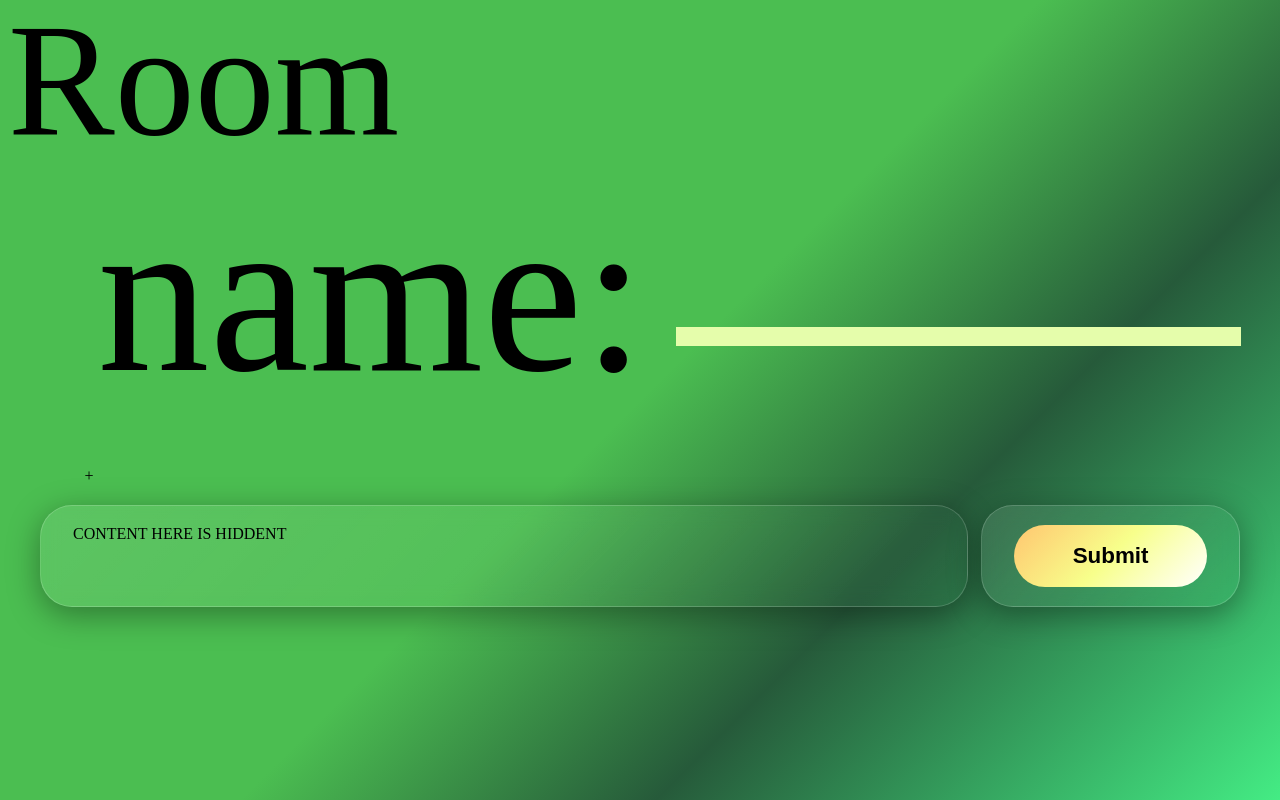
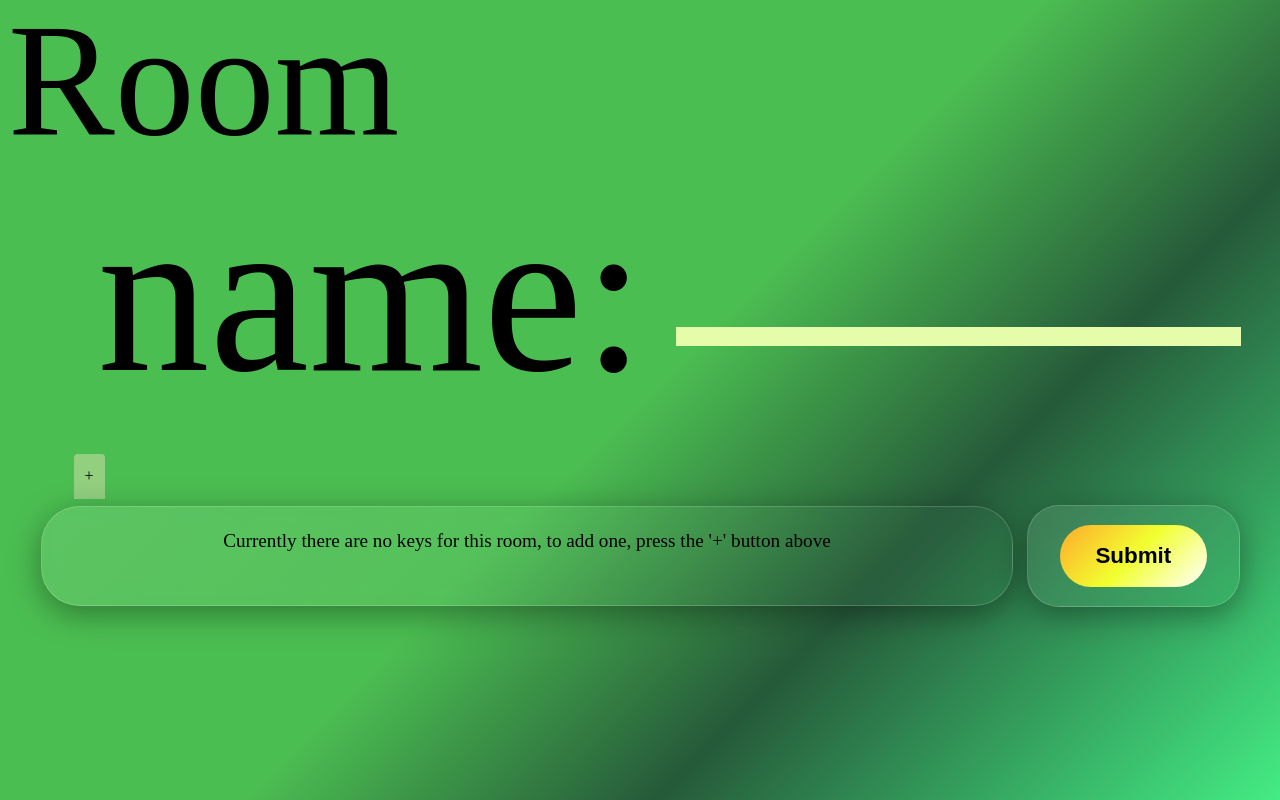
Before and after one commit to thevasi1/escape, a PHP site: page /pages/form/form.html in a window 1280 px wide. Run offline with PHP 8.4, Linux system fonts and the light colour scheme.

Commit message:
add comsetic changes to form screen

```diff
--- a/frontend/pages/form/form.css
+++ b/frontend/pages/form/form.css
@@ -109,9 +109,13 @@ main {
     padding: .8em;
     font-size: 1.4em;
     font-weight: 600;
-    background-image: linear-gradient(135deg, #ffc670, #f7ff8b, #ffffff);
+    background-image: linear-gradient(135deg, #ffaa2c, #f1ff30, #ffffff);
     border: none;
     cursor: pointer;
+}
+
+.submit-grow > #submit:hover {
+    background-image: linear-gradient(135deg, #ffc670, #f7ff8b, #ffffff);
 }
 
 .nav-tabs {
@@ -143,7 +147,7 @@ main {
     padding: 10px;
     border: 1px solid transparent;
     border-radius: 4px 4px 0 0;
-
+    background-color: #92cf7f;
 }
 
 .nav-tabs>li>a:hover {
@@ -169,10 +173,11 @@ main {
     display: block;
 }
 
+#no-content {
+    font-size: 1.2em;
+    text-align: center;
+}
+
 .hidden {
     display: none;
 }
-
-.not-hidden {
-    display: block;
-}
--- a/frontend/pages/form/form.html
+++ b/frontend/pages/form/form.html
@@ -25,7 +25,7 @@
                 <li onclick="newKey()"><a>+</a></li>
             </ul>
             <div class="flex flex-row">
-                <div class="form fields-grow hidden" id="no-content">CONTENT HERE IS HIDDENT</div>
+                <div class="form fields-grow hidden" id="no-content">Currently there are no keys for this room, to add one, press the '+' button above</div>
                 <div class="form fields-grow flex flex-col" id="fields">
                     <select name="Type" placeholder="Type" id="contentType" required>
                         <option value="numeric">Numeric</option>
@@ -35,7 +35,7 @@
                     </select>
                     <input type="text" id="contentSolution" placeholder="Solution" name="Solution" value="" required>
                     <input type="text" id="contentMessage" placeholder="Message" name="Message" value="" required>
-                    <button onclick="removeCurrent()">remove</button>
+                    <button onclick="removeCurrent()">Remove</button>
                 </div>
                 <div class="form submit-grow flex flex-col justify-center">
                     <!-- uncomment for complexity -->
```
